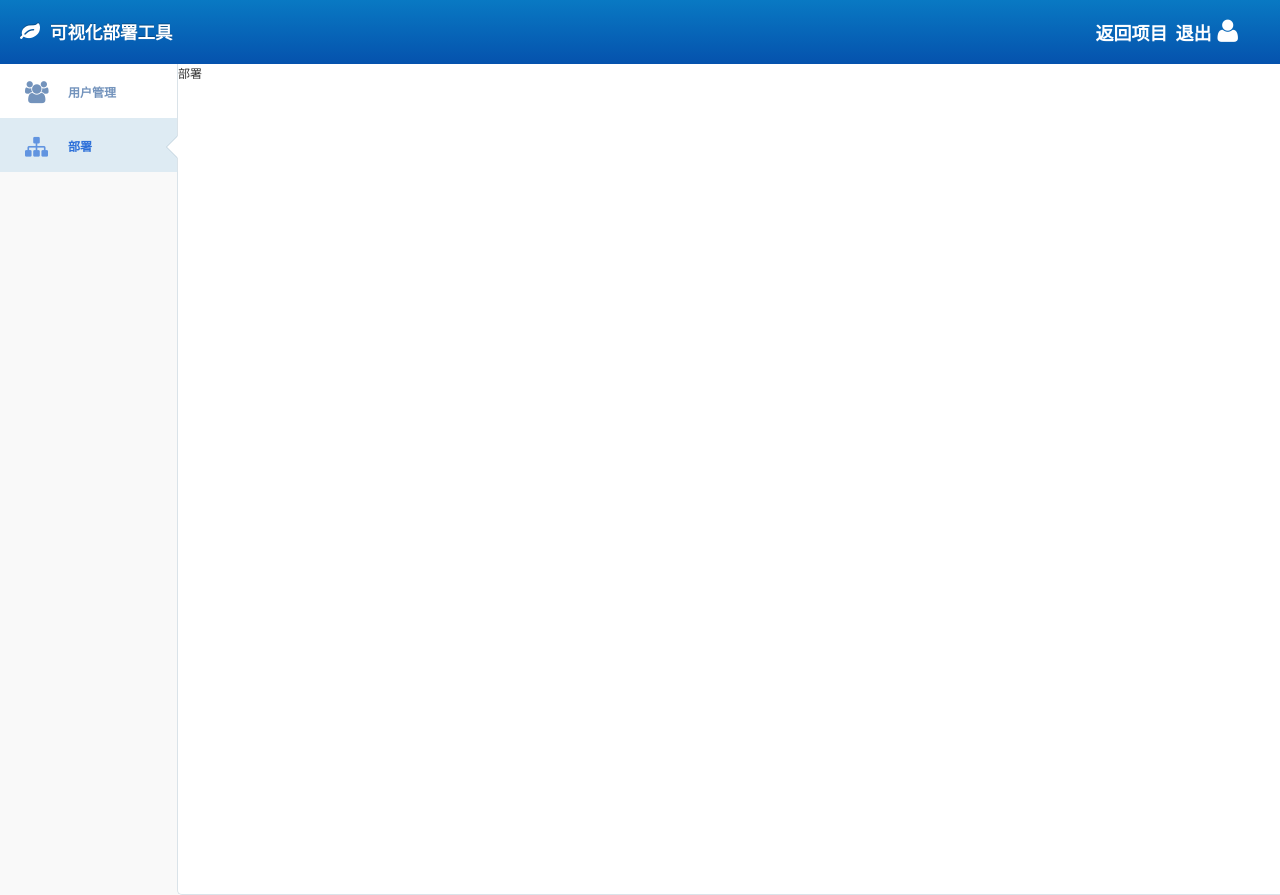
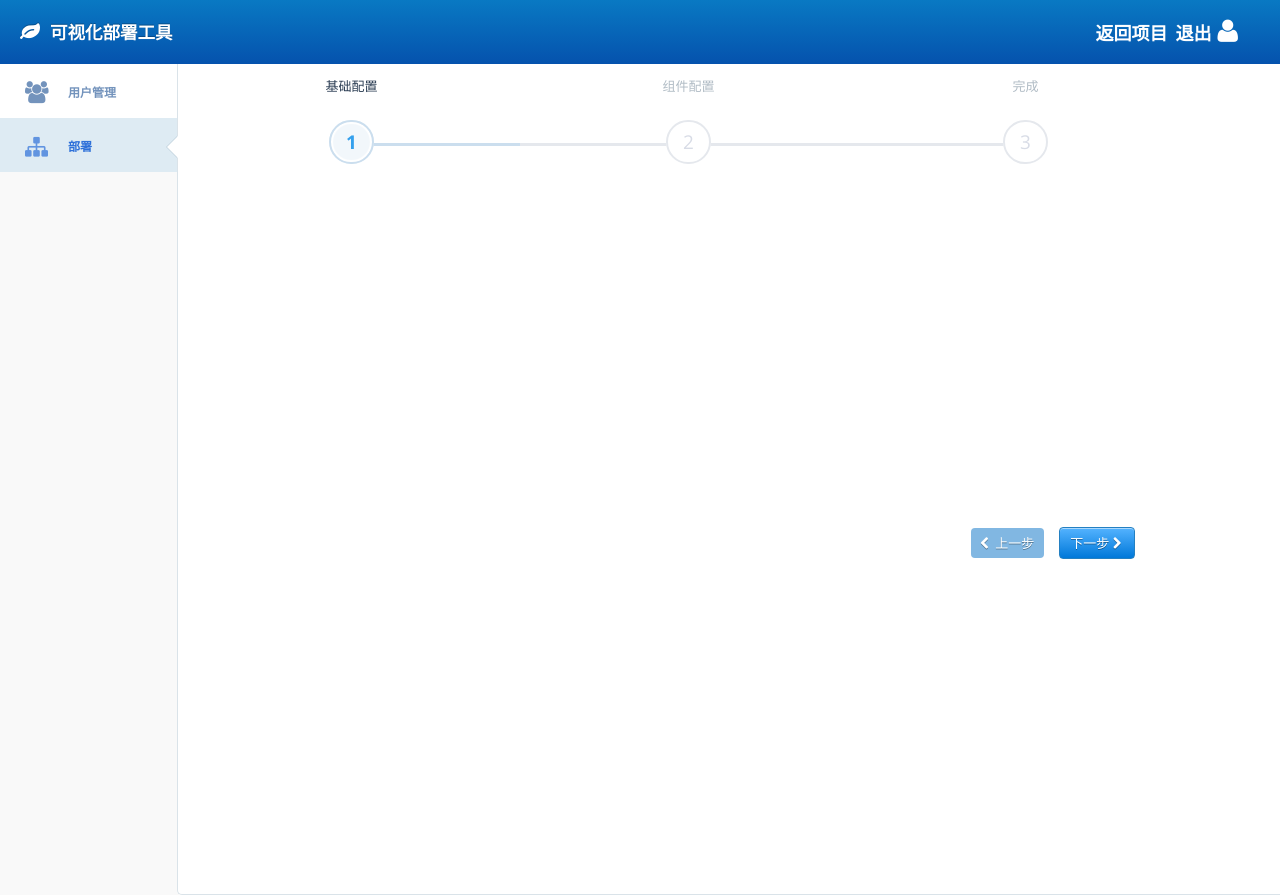
Before and after one commit to XYmar/VisualBOSH, a Vue app: page /#/deploy in a window 1280 px wide. Built offline with nearby package versions, Linux system fonts and the light colour scheme; what vue-popperjs, vue-simple-uploader would draw is missing.

Commit message:
完成向导图框架

```diff
--- a/css/compiled/form-wizard.css
+++ b/css/compiled/form-wizard.css
@@ -13,8 +13,8 @@
     display: block;
     text-align: center;
     float: left;
-    min-width: 25%;
-    max-width: 25%; }
+    min-width: 33.3%;
+    max-width: 33.3%; }
     .wizard-steps li:before {
       display: block;
       content: "";
--- a/src/pages/deploy.vue
+++ b/src/pages/deploy.vue
@@ -1,13 +1,131 @@
 <template>
-<div>
-  部署
-</div>
+  <!-- main container -->
+  <div>
+    <div class="container-fluid">
+      <div id="pad-wrapper">
+
+        <div class="row-fluid">
+          <div class="span12">
+            <div id="fuelux-wizard" class="wizard row-fluid">
+              <ul class="wizard-steps">
+                <li data-target="#step1" class="active">
+                  <span class="step">1</span>
+                  <span class="title">基础配置</span>
+                </li>
+                <li data-target="#step2">
+                  <span class="step">2</span>
+                  <span class="title">组件配置</span>
+                </li>
+                <li data-target="#step3">
+                  <span class="step">3</span>
+                  <span class="title">完成</span>
+                </li>
+
+              </ul>
+            </div>
+            <div class="step-content">
+              <div class="step-pane active" id="step1">
+                <div class="row-fluid form-wrapper">
+                  <div class="span8">
+
+                  </div>
+                </div>
+              </div>
+              <div class="step-pane" id="step2">
+                <div class="row-fluid form-wrapper">
+                  <div class="span11">
+
+
+                  </div>
+                </div>
+              </div>
+              <div class="step-pane" id="step3">
+                <div class="row-fluid form-wrapper">
+                  <div class="span8">
+
+                  </div>
+                </div>
+              </div>
+
+            </div>
+            <div class="wizard-actions">
+              <button type="button" disabled="" class="btn-glow primary btn-prev">
+                <i class="icon-chevron-left"></i> 上一步
+              </button>
+              <button type="button" class="btn-glow primary btn-next" data-last="Finish">
+                下一步 <i class="icon-chevron-right"></i>
+              </button>
+              <button type="button" class="btn-glow success btn-finish" @click="submit()">
+                完成
+              </button>
+            </div>
+          </div>
+        </div>
+      </div>
+    </div>
+
+
+  </div>
+
 </template>
 
 <script>
+  /* eslint-disable */
+
+  export default{
+    data(){
+      return{
+
+      }
+    },created(){
+
+
+    },
+    mounted: function(){
+      this.$nextTick(function () {
+        var $wizard = $('#fuelux-wizard'),
+          $btnPrev = $('.wizard-actions .btn-prev'),
+          $btnNext = $('.wizard-actions .btn-next'),
+          $btnFinish = $(".wizard-actions .btn-finish");
+
+        $wizard.wizard().on('finished', function(e) {
+          // wizard complete code
+        }).on("changed", function(e) {
+          var step = $wizard.wizard("selectedItem");
+          // reset states
+          $btnNext.removeAttr("disabled");
+          $btnPrev.removeAttr("disabled");
+          $btnNext.show();
+          $btnFinish.hide();
+
+          if (step.step === 1) {
+            $btnPrev.attr("disabled", "disabled");
+          } else if (step.step === 3) {
+            $btnNext.hide();
+            $btnFinish.show();
+          }
+        });
+
+        $btnPrev.on('click', function() {
+          $wizard.wizard('previous');
+        });
+        $btnNext.on('click', function() {
+          $wizard.wizard('next');
+        });
+
+      })
+
+    },
+    methods: {
+
+    },
+    computed: {
+
+    }
+
+  }
 
 </script>
-
-<style scoped>
+<style>
 
 </style>
```
